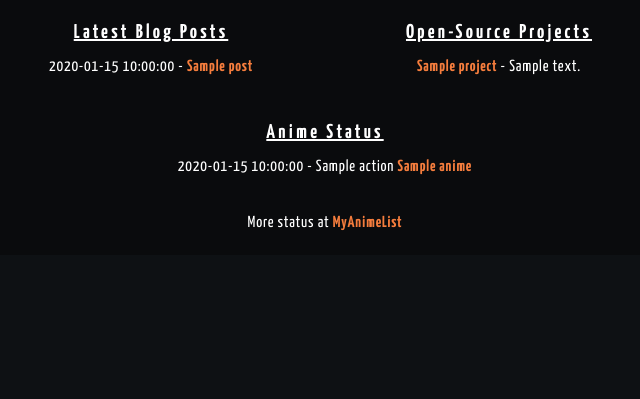
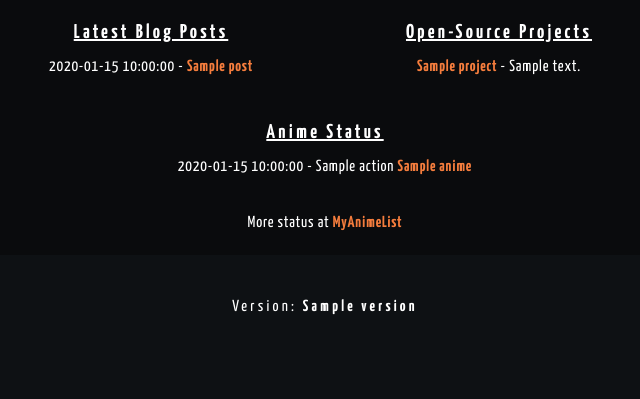
Before and after one commit to THEGOLDENPRO/devgoldy.xyz, a FastAPI app: template templates/home.html in a window 1280 px wide. Shown: the part 311-710 px from the top of the page, without its empty margins (315-955 px from the left). Run offline with FastAPI, Linux system fonts and the light colour scheme; the template is opened without the code that fills it: most values are stand-ins (such as "Sample title", 1, 10 or a date in 2020); style sheets or scripts are compiled from the project's sources.

Commit message:
added version h4 tag

```diff
--- a/main.py
+++ b/main.py
@@ -98,7 +98,8 @@ async def index(request: Request):
             "request": request,
             "blog_posts": blog_posts,
             "anime_list": anime_list,
-            "open_source_projects": open_source_projects
+            "open_source_projects": open_source_projects,
+            "version": __version__
         }
     )
 
--- a/templates/home.html
+++ b/templates/home.html
@@ -106,6 +106,9 @@
             </div>
 
         </div>
+
+        <h4 class="mt-10 text-center">Version: <span class="font-bold">{{version}}</span></h4>
+
     </body>
 
 </html>
```
